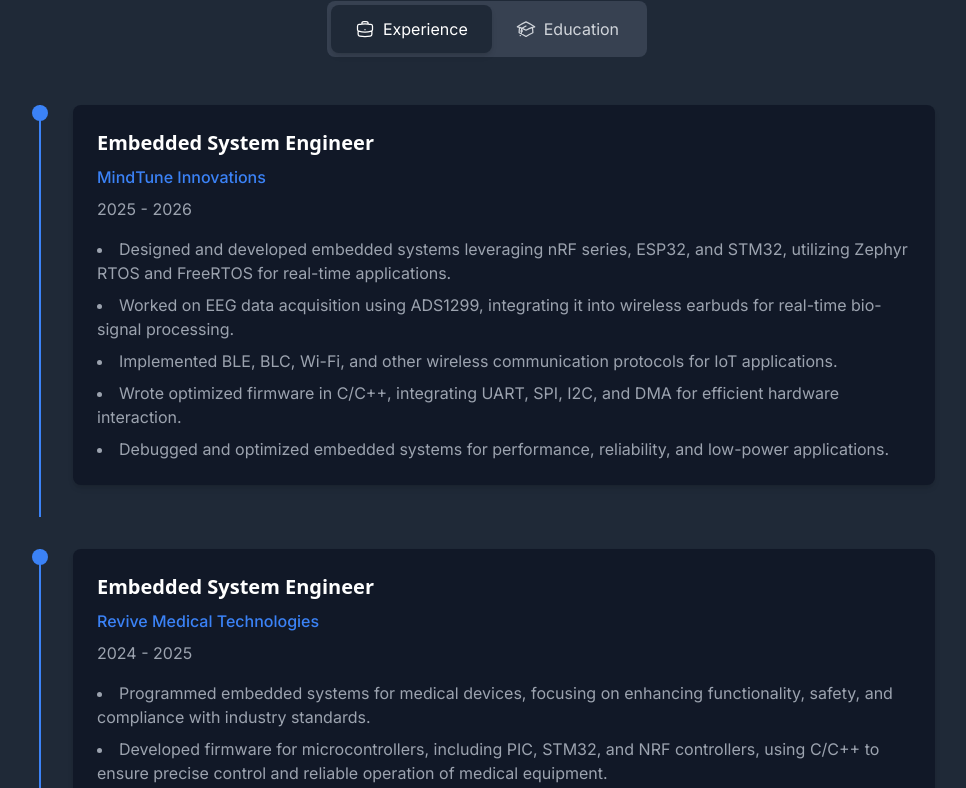
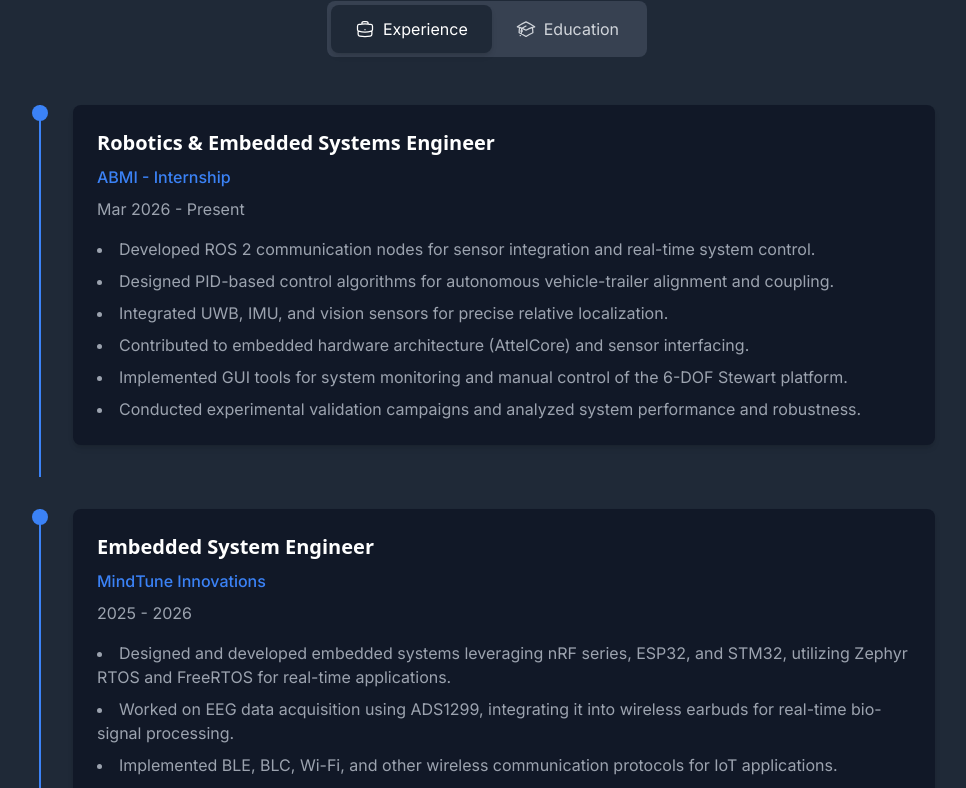
Before and after one commit to AliHassan-019/AliHassan-019.github.io, a Next.js app: page / in a window 1280 px wide. Shown: the part 2620-3408 px from the top of the page, without its empty margins (153-1119 px from the left). Built offline with nearby package versions, Linux system fonts and the light colour scheme; no server answers.

Commit message:
Added New Experience

```diff
--- a/components/contact.tsx
+++ b/components/contact.tsx
@@ -154,7 +154,7 @@ export default function Contact() {
                     <div>
                       <h4 className="text-gray-900 dark:text-white font-medium">Location</h4>
                       <p className="text-gray-600 dark:text-gray-400">
-                        Valence, France
+                        Lyon, France
                       </p>
                     </div>
                   </div>
--- a/components/experience.tsx
+++ b/components/experience.tsx
@@ -19,6 +19,19 @@ interface EducationItem {
 }
 
 const experiences: ExperienceItem[] = [
+  {
+    title: "Robotics & Embedded Systems Engineer",
+    company: "ABMI - Internship",
+    period: "Mar 2026 - Present",
+    description: [
+      "Developed ROS 2 communication nodes for sensor integration and real-time system control.",
+      "Designed PID-based control algorithms for autonomous vehicle-trailer alignment and coupling.",
+      "Integrated UWB, IMU, and vision sensors for precise relative localization.",
+      "Contributed to embedded hardware architecture (AttelCore) and sensor interfacing.",
+      "Implemented GUI tools for system monitoring and manual control of the 6-DOF Stewart platform.",
+      "Conducted experimental validation campaigns and analyzed system performance and robustness.",
+    ],
+  },
   {
     title: "Embedded System Engineer",
     company: "MindTune Innovations",
```
